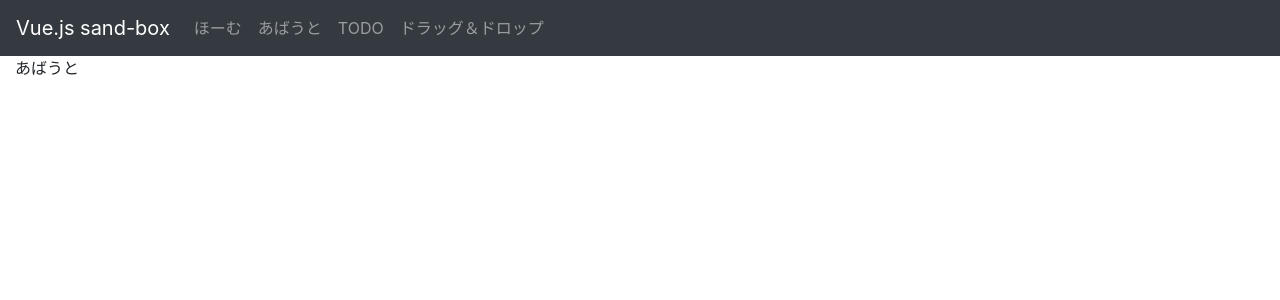
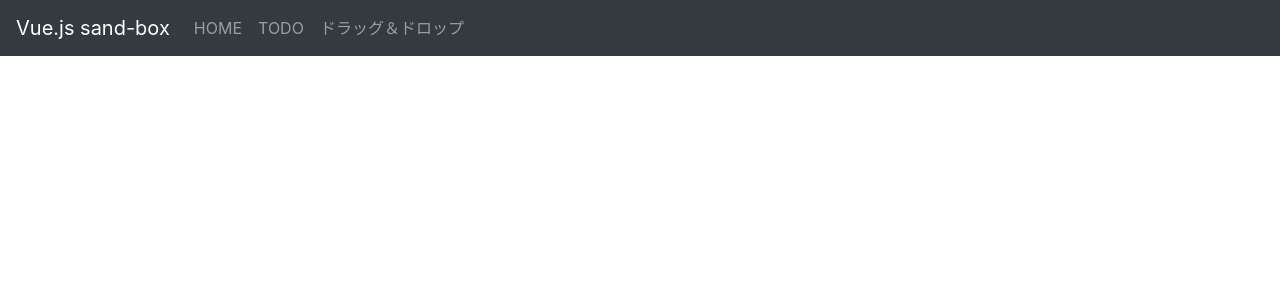
Before and after one commit to kyoruni/vue-sand-box, a Vue app: page /about in a window 1280 px wide. Shown: the top 300 px of the page. Built offline with nearby package versions, Linux system fonts and the light colour scheme.

Commit message:
:recycle: ABOUTページは未使用なので削除

```diff
--- a/src/App.vue
+++ b/src/App.vue
@@ -8,11 +8,7 @@
       <b-collapse id="nav-collapse" is-nav>
         <!-- Home -->
         <b-navbar-nav>
-          <b-nav-item to="/">ほーむ</b-nav-item>
-        </b-navbar-nav>
-        <!-- About -->
-        <b-navbar-nav>
-          <b-nav-item to="/about">あばうと</b-nav-item>
+          <b-nav-item to="/">HOME</b-nav-item>
         </b-navbar-nav>
         <!-- Todo -->
         <b-navbar-nav>
--- a/src/router/index.js
+++ b/src/router/index.js
@@ -13,11 +13,6 @@ const routes = [
     path: '/',
     name: 'home',
     component: Home
-  },
-  {
-    path: '/about',
-    name: 'about',
-    component: () => import('../views/About.vue')
   },
   {
     path: '/todo',
--- a/src/views/About.vue
+++ /dev/null
@@ -1,5 +0,0 @@
-<template>
-  <div class="about">
-    あばうと
-  </div>
-</template>
```
